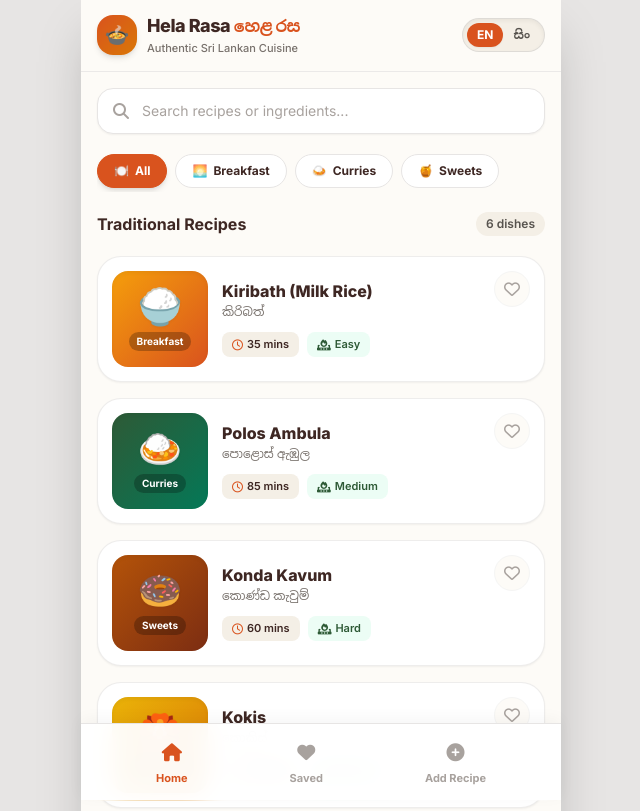
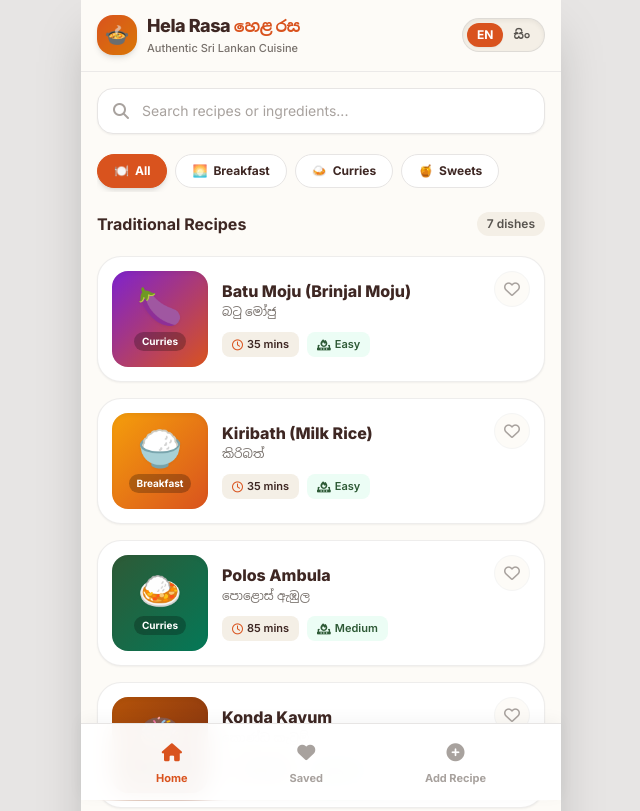
Before and after one commit to gayansanjeewa621234-sys/Hela-Rasa, a plain HTML site: page index.html in a window 1280 px wide. Shown: the top 811 px of the page, without its empty margins (319-959 px from the left). Drawn offline with nearby package versions, Linux system fonts and the light colour scheme.

Commit message:
Add Batu Moju recipe with bilingual support
Added a new recipe for Batu Moju, including details such as ingredients, steps, and bilingual descriptions.

```diff
--- a/index.html
+++ b/index.html
@@ -334,6 +334,62 @@
     <script>
         // 1. INITIAL PRE-LOADED SRI LANKAN RECIPES (Bilingual EN & SI)
         const DEFAULT_RECIPES = [
+            {
+                id: 'batu-moju',
+                category: 'Curries',
+                emoji: '🍆',
+                gradient: 'from-purple-700 to-terracotta',
+                prepTime: 15,
+                cookTime: 20,
+                servings: 4,
+                difficulty: { en: 'Easy', si: 'පහසුයි' },
+                title: { en: 'Batu Moju (Brinjal Moju)', si: 'බටු මෝජු' },
+                subtitle: { en: 'Sweet, Tangy & Spicy Brinjal Relish', si: 'පැණි, ඇඹුල් සහ සැර රසැති වම්බටු මෝජු' },
+                description: {
+                    en: 'A classic Sri Lankan sweet-and-sour fried brinjal relish cooked with vinegar, sugar, mustard seeds, and red onions.',
+                    si: 'බැදගත් වම්බටු, රතු ළූණු, අබ, විනාකිරි සහ සීනි යොදා සාදාගන්නා ඉතා රසවත් සාම්ප්‍රදායික ශ්‍රී ලාංකික මෝජු වර්ගයකි.'
+                },
+                ingredients: {
+                    en: [
+                        '300g Sri Lankan brinjals (Wambatu), cut into strips',
+                        '10–12 red onions (shallots), thinly sliced',
+                        '4–5 green chilies, slit lengthwise',
+                        '3–4 tbsp white vinegar',
+                        '1 ½ tsp sugar',
+                        '½ tsp turmeric powder',
+                        '1 tsp chili powder',
+                        '½ tsp mustard seeds',
+                        'Coconut oil for frying & salt to taste'
+                    ],
+                    si: [
+                        'කපාගත් වම්බටු ග්‍රෑම් 300ක්',
+                        'සිහින්ව ලියාගත් රතු ළූණු ගෙඩි 10-12ක්',
+                        'දික් අතට පලාගත් අමු මිරිස් කරල් 4-5ක්',
+                        'විනාකිරි මේස හැඳි 3-4ක්',
+                        'සීනි තේ හැඳි 1 ½ක්',
+                        'කහ කුඩු තේ හැඳි ½ක්',
+                        'මිරිස් කුඩු තේ හැඳි 1ක්',
+                        'අබ ඇට තේ හැඳි ½ක්',
+                        'බැදීමට පොල් තෙල් සහ රස අනුව ලුණු'
+                    ]
+                },
+                steps: {
+                    en: [
+                        'Rub the brinjal strips with salt and a little turmeric, then fry in hot coconut oil until golden brown. Drain excess oil.',
+                        'Leave about 2 tbsp oil in a pan and splutter the mustard seeds.',
+                        'Add sliced red onions and green chilies, sautéing gently until soft.',
+                        'Mix in chili powder, remaining turmeric, vinegar, sugar, and salt. Simmer for 2–3 minutes.',
+                        'Gently fold in the fried brinjal strips without breaking them, mix well, and remove from heat.'
+                    ],
+                    si: [
+                        'කපාගත් වම්බටු වලට ලුණු සහ කහ ස්වල්පයක් තවරා, රත් වූ පොල් තෙලේ රන්වන් පැහැ වන තුරු බැද තෙල් බේරෙන්නට තබන්න.',
+                        'එම තෙලෙන්ම මේස හැඳි 2ක් පමණ තාච්චියක ඉතිරි කර අබ ඇට දමා පුපුරවා ගන්න.',
+                        'එයට ලියාගත් රතු ළූණු සහ අමු මිරිස් එක් කර මෘදු වන තුරු මඳ ගින්නේ බැදගන්න.',
+                        'මිරිස් කුඩු, ඉතිරි කහ, විනාකිරි, සීනි සහ රස අනුව ලුණු එක් කර විනාඩි 2-3ක් හොඳින් කලවම් කරන්න.',
+                        'අවසානයේ බැදගත් වම්බටු එක් කර කැබලි නොකැඩෙන සේ සෙමින් කලවම් කර ලිපෙන් බාගන්න.'
+                    ]
+                }
+            },
             {
                 id: 'kiribath',
                 category: 'Breakfast',
```
